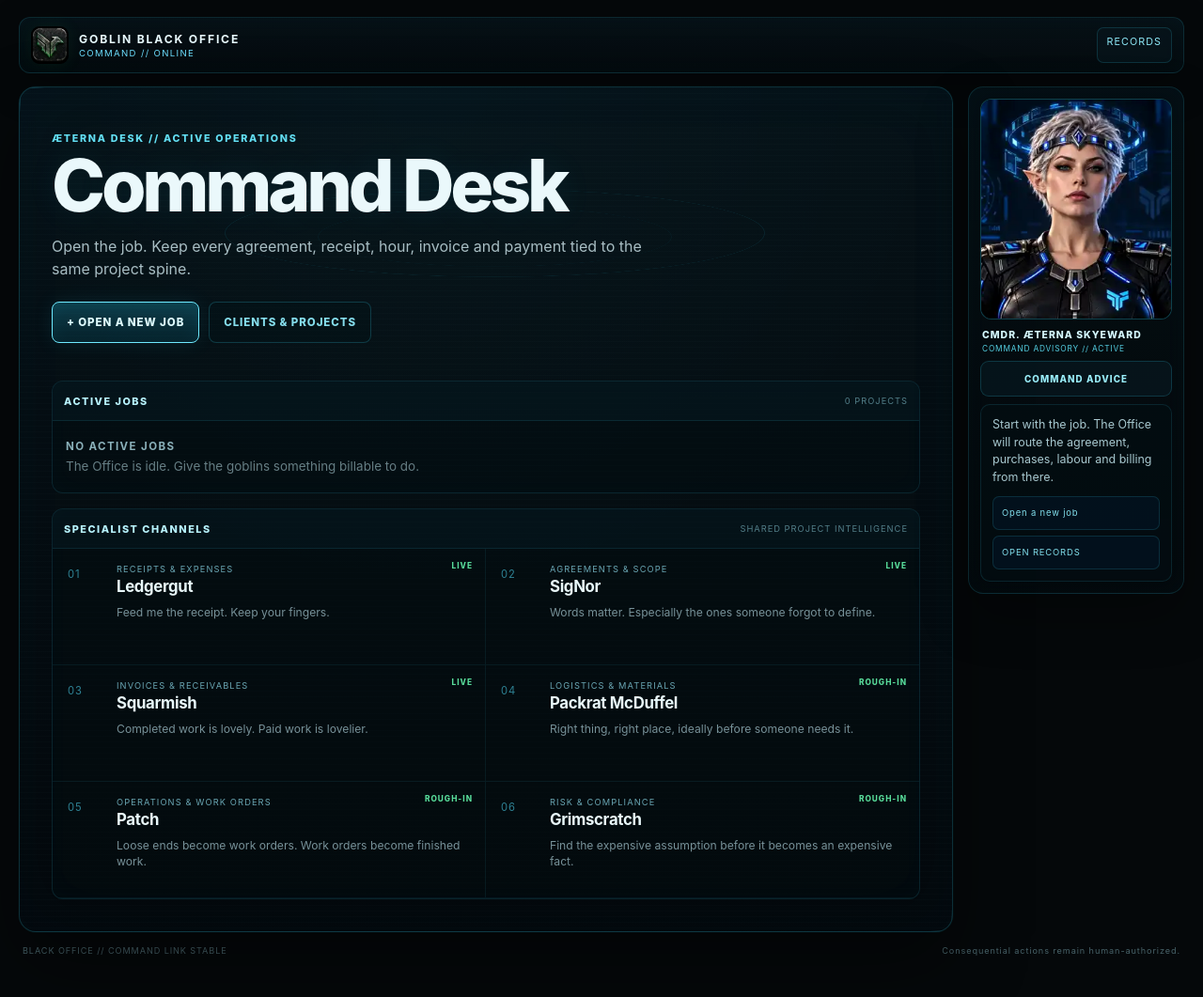
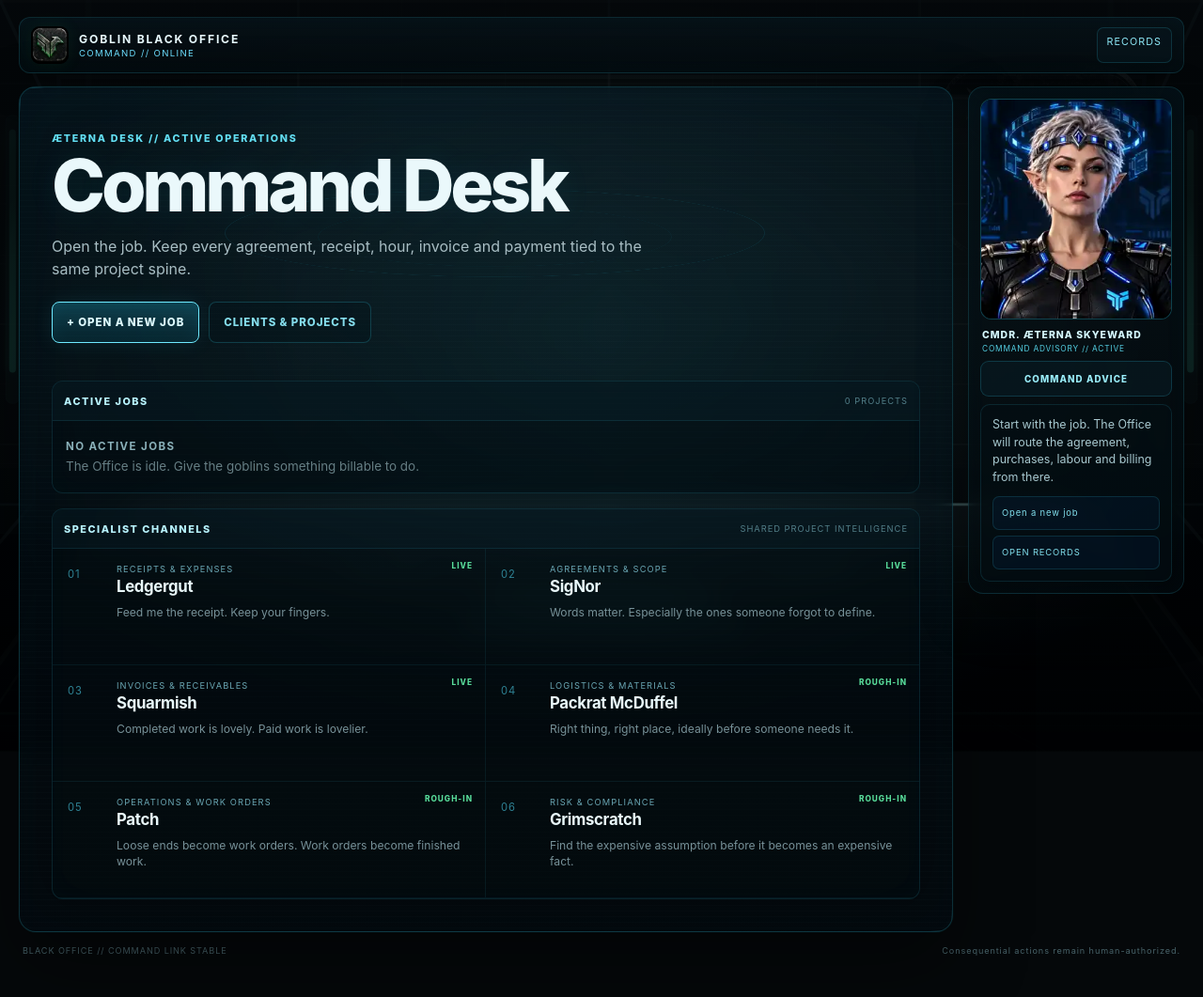
Before and after one commit to drakoswolf-lgtm/GoblinBlackOffice, a Flask app: page / in a window 1280 px wide. Shown: the whole page at 94% size. Run offline with Flask 3, Linux system fonts and the light colour scheme.

Commit message:
fix: ensure physical command-room plate renders above opaque body background

```diff
--- a/app/office/static/gbo.css
+++ b/app/office/static/gbo.css
@@ -2197,3 +2197,7 @@ body.splash-active { overflow: hidden; }
 @media (prefers-reduced-motion: reduce) {
   .command-scanline, .command-orbit { animation: none !important; }
 }
+
+/* Keep the environment above the opaque body paint and below every control. */
+.command-environment { z-index: 0; pointer-events: none; }
+.command-stage { position: relative; z-index: 1; }
```
